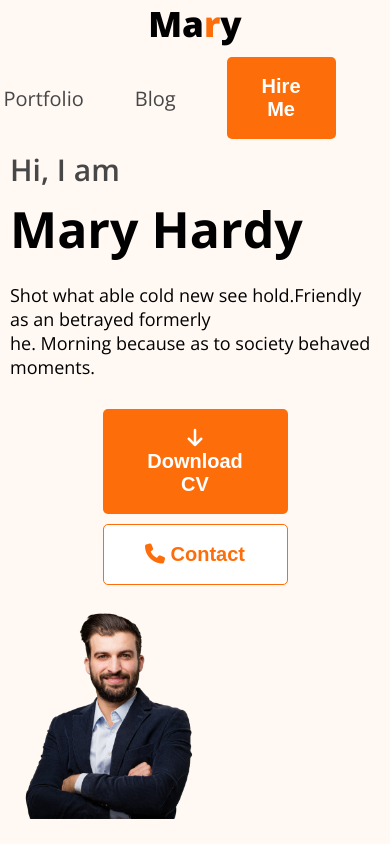
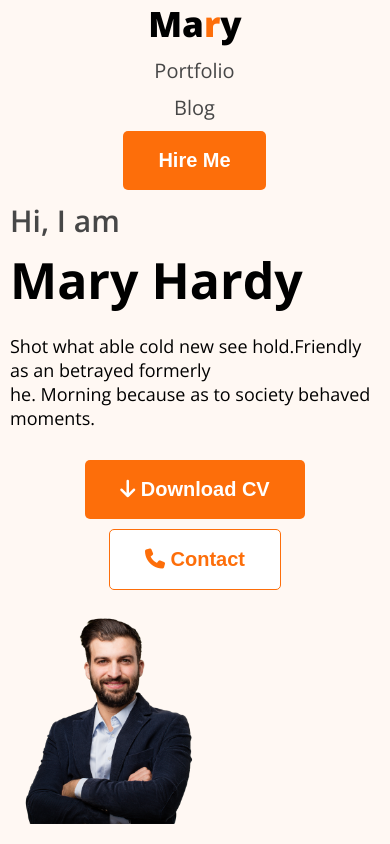
Before and after one commit to Mehedi752/Developer-Portfolio, a plain HTML site: page index.html in a window 390 px wide. Shown: the top 844 px of the page. Drawn offline with nearby package versions, Linux system fonts and the light colour scheme.

Commit message:
complete responsive styles for mobile devices

```diff
--- a/styles.css
+++ b/styles.css
@@ -355,8 +355,10 @@ textarea {
 
     nav ul {
         margin-top: 10px;
-        display: flex;
-        justify-content: space-between;
+        flex-direction: column;
+        padding-left: 50px;
+        align-items: center;
+        gap: 10px;
     }
 
     .banner-container {
@@ -384,12 +386,7 @@ textarea {
         gap: 10px;
     }
 
-    .cv-button {
-        width: 50%;
-    }
-
     .contact-button {
-        width: 50%;
         margin-left: 0px;
     }
 
```
